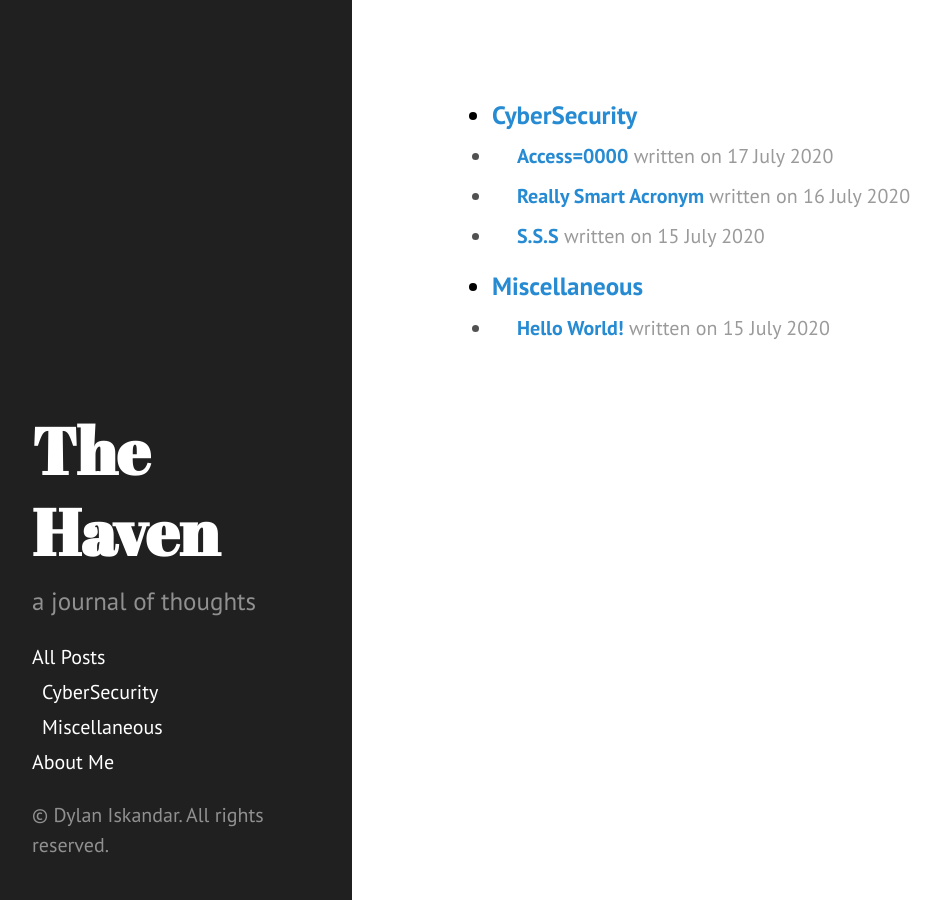
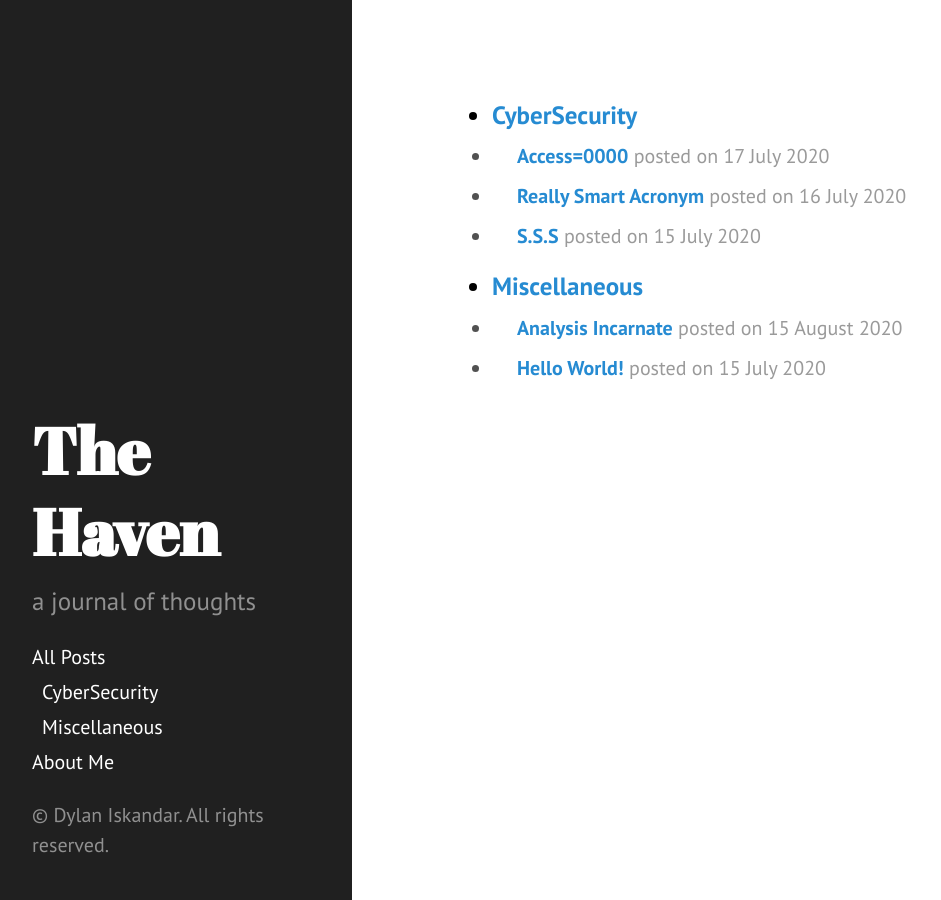
Before and after one commit to mayuridev/myblog, a Jekyll site: the page allposts.html, which Jekyll copies as it is, in a window 1280 px wide. Shown: the whole page, without its empty margins (8-949 px from the left). Built offline with Jekyll 4.4.1, drawn with Linux system fonts in a browser that asks for light colours.

Commit message:
random fixes

```diff
--- a/allposts.html
+++ b/allposts.html
@@ -60,14 +60,15 @@
 
     <div id="cybersec">
         <h3><li style="color:black;"><span class="post-date"><b><a href="/cybersec.html">CyberSecurity</a></b></span></li></h3>
-        <li style="text-indent: 25px"><span class="post-date"><b><a href="/2020/07/17/Access=0000/">Access=0000</a></b> written on 17 July 2020</span></li>
-        <li style="text-indent: 25px"><span class="post-date"><b><a href="/2020/07/16/Really-Smart-Acronym/">Really Smart Acronym</a></b> written on 16 July 2020</span></li>
-        <li style="text-indent: 25px"><span class="post-date"><b><a href="/2020/07/15/SSS/">S.S.S</a></b> written on 15 July 2020</span></li>
+        <li style="text-indent: 25px"><span class="post-date"><b><a href="/2020/07/17/Access=0000/">Access=0000</a></b> posted on 17 July 2020</span></li>
+        <li style="text-indent: 25px"><span class="post-date"><b><a href="/2020/07/16/Really-Smart-Acronym/">Really Smart Acronym</a></b> posted on 16 July 2020</span></li>
+        <li style="text-indent: 25px"><span class="post-date"><b><a href="/2020/07/15/SSS/">S.S.S</a></b> posted on 15 July 2020</span></li>
     </div>
 
     <div id="misc">
         <h3><li style="color:black;"><span class="post-date"><b><a href="/misc.html">Miscellaneous</a></b></span></li></h3>
-        <li style="text-indent: 25px"><span class="post-date"><b><a href="/2020/07/15/Hello-World!/">Hello World!</a></b> written on 15 July 2020</span></li>
+        <li style="text-indent: 25px"><span class="post-date"><b><a href="/2020/08/15/Analysis-Incarnate/">Analysis Incarnate</a></b> posted on 15 August 2020</span></li>
+        <li style="text-indent: 25px"><span class="post-date"><b><a href="/2020/07/15/Hello-World!/">Hello World!</a></b> posted on 15 July 2020</span></li>
 
     </div>
 
```
Also changed, not shown: misc.html (+11 -0 lines).
